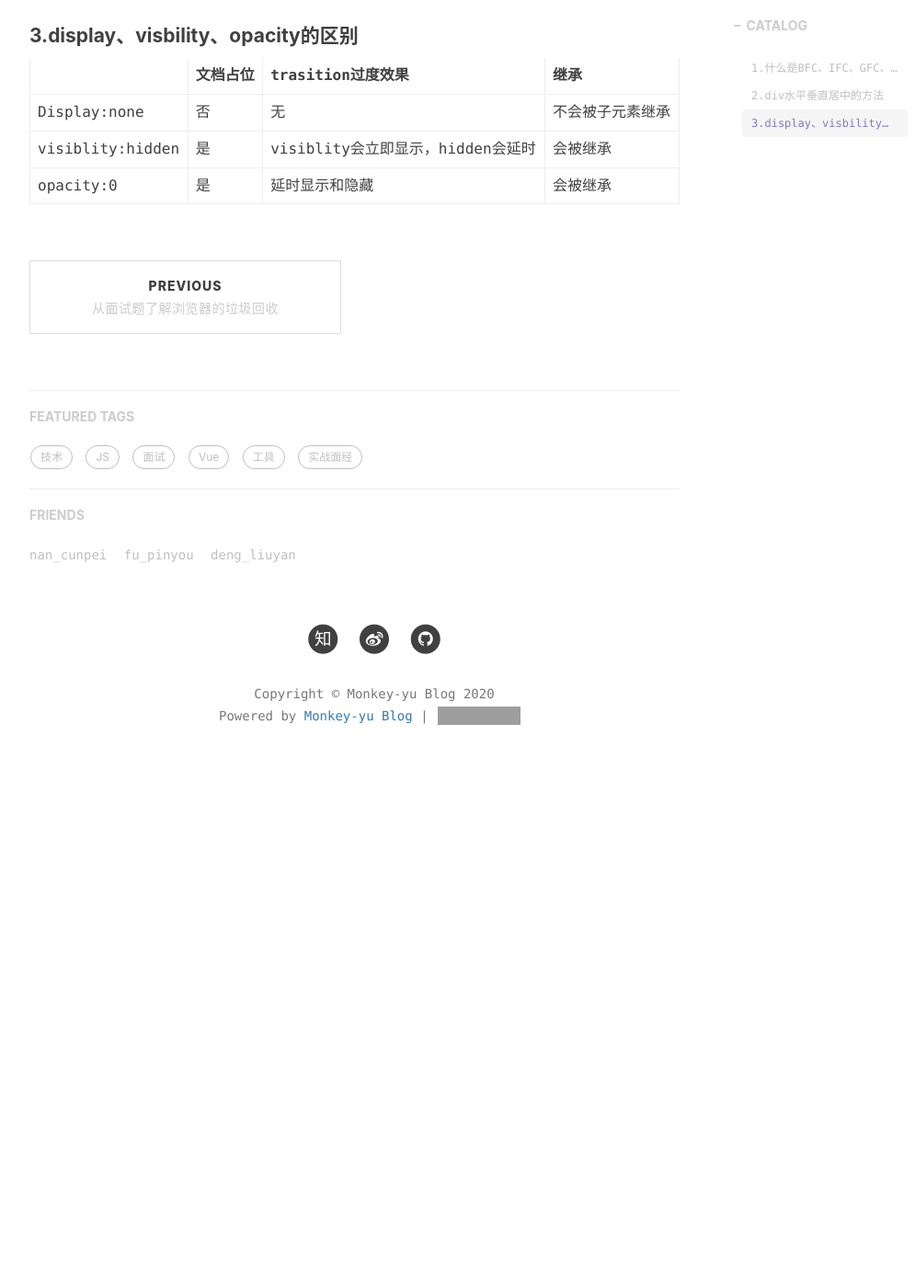
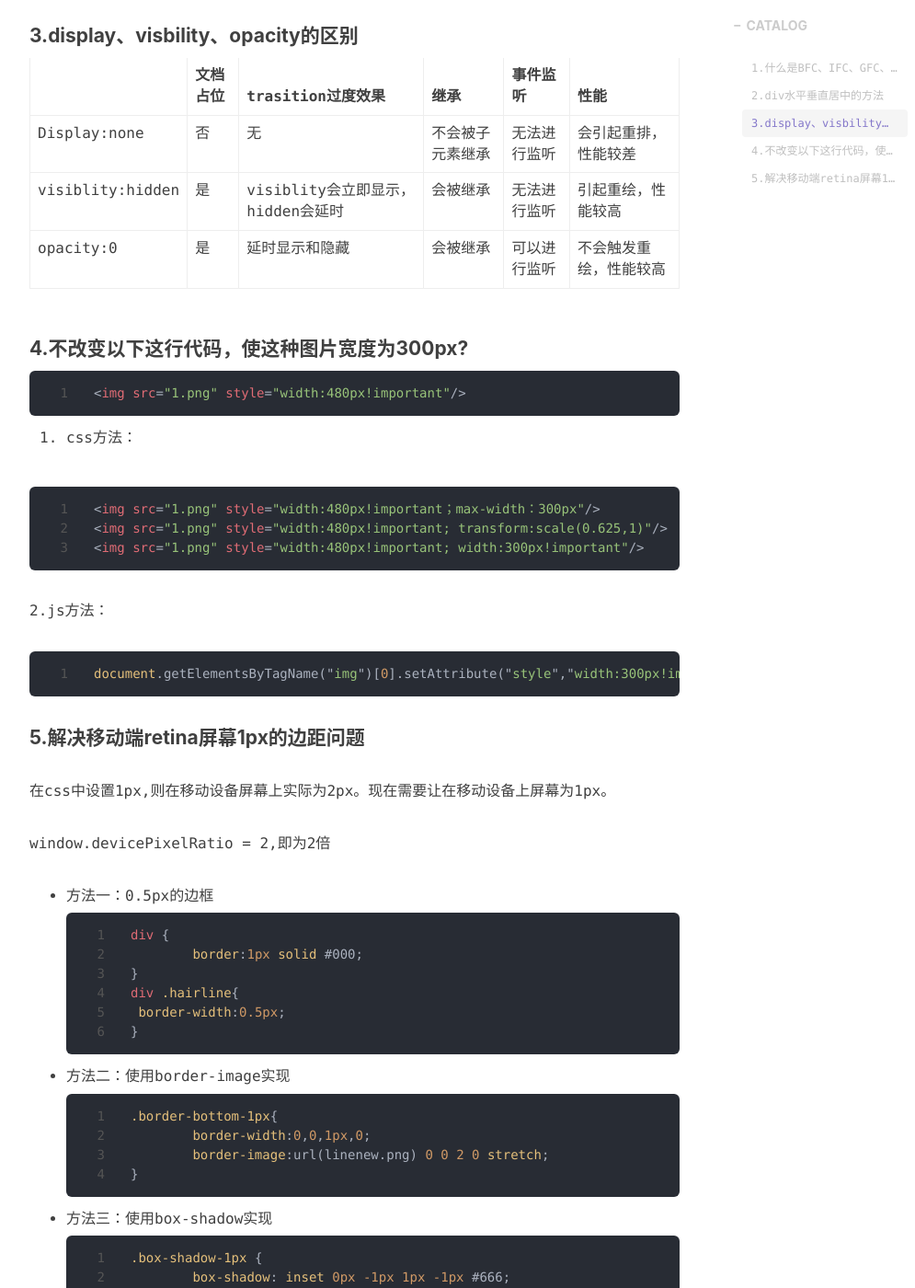
Before and after one commit to monkey-yu/monkey-yu.github.io, a Jekyll site: the page built from _posts/2020-08-20-题目详解一.md, in a window 1280 px wide and 1400 px high, scrolled down 2540 px. Shown: the whole window at 92% size, without its empty margins (233-1228 px from the left). Built offline with Jekyll 4.4.1, drawn with Linux system fonts in a browser that asks for light colours; nearby versions of some CDN libraries; comment, search, counter and statistics services are not loaded; before the commit the page ends 3395 px from its top, so only the background shows below that; grey boxes are pictures that could not be loaded.

Commit message:
update blog

````diff
--- a/_posts/2020-08-20-题目详解一.md
+++ b/_posts/2020-08-20-题目详解一.md
@@ -105,8 +105,62 @@ FFC:自适应格式上下文。 display： flex
 
 #### 3.display、visbility、opacity的区别
 
-|                  | 文档占位 | trasition过度效果                 | 继承             |
-| ---------------- | -------- | --------------------------------- | ---------------- |
-| Display:none     | 否       | 无                                | 不会被子元素继承 |
-| visiblity:hidden | 是       | visiblity会立即显示，hidden会延时 | 会被继承         |
-| opacity:0        | 是       | 延时显示和隐藏                    | 会被继承         |
+|                  | 文档占位 | trasition过度效果                 | 继承             | 事件监听     | 性能                   |
+| ---------------- | -------- | --------------------------------- | ---------------- | ------------ | ---------------------- |
+| Display:none     | 否       | 无                                | 不会被子元素继承 | 无法进行监听 | 会引起重排，性能较差   |
+| visiblity:hidden | 是       | visiblity会立即显示，hidden会延时 | 会被继承         | 无法进行监听 | 引起重绘，性能较高     |
+| opacity:0        | 是       | 延时显示和隐藏                    | 会被继承         | 可以进行监听 | 不会触发重绘，性能较高 |
+
+#### 4.不改变以下这行代码，使这种图片宽度为300px?
+
+```css
+<img src="1.png" style="width:480px!important"/>
+```
+
+1. css方法：
+
+```css
+<img src="1.png" style="width:480px!important；max-width：300px"/>
+<img src="1.png" style="width:480px!important; transform:scale(0.625,1)"/>
+<img src="1.png" style="width:480px!important; width:300px!important"/>
+```
+
+2.js方法：
+
+```javascript
+document.getElementsByTagName("img")[0].setAttribute("style","width:300px!important")
+```
+
+#### 5.解决移动端retina屏幕1px的边距问题
+
+在css中设置1px,则在移动设备屏幕上实际为2px。现在需要让在移动设备上屏幕为1px。
+
+window.devicePixelRatio = 2,即为2倍
+
+- 方法一：0.5px的边框
+
+  ```css
+  div {
+  	border:1px solid #000;
+  }
+  div .hairline{
+   border-width:0.5px;
+  }
+  ```
+
+- 方法二：使用border-image实现
+
+  ```css
+  .border-bottom-1px{
+  	border-width:0,0,1px,0;
+  	border-image:url(linenew.png) 0 0 2 0 stretch;
+  }
+  ```
+
+- 方法三：使用box-shadow实现
+
+  ```css
+  .box-shadow-1px {
+  	box-shadow: inset 0px -1px 1px -1px #666;
+  }
+  ```
````
